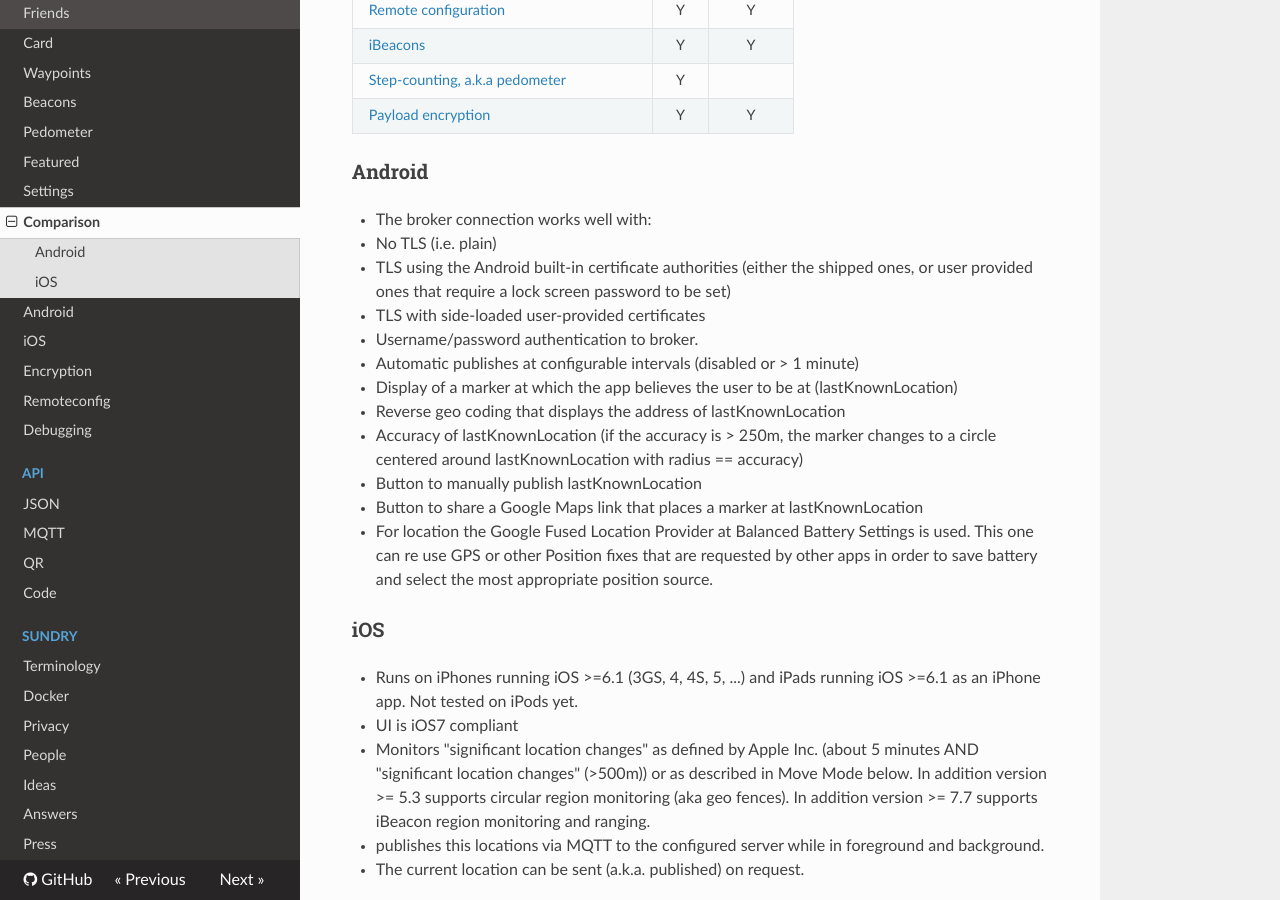
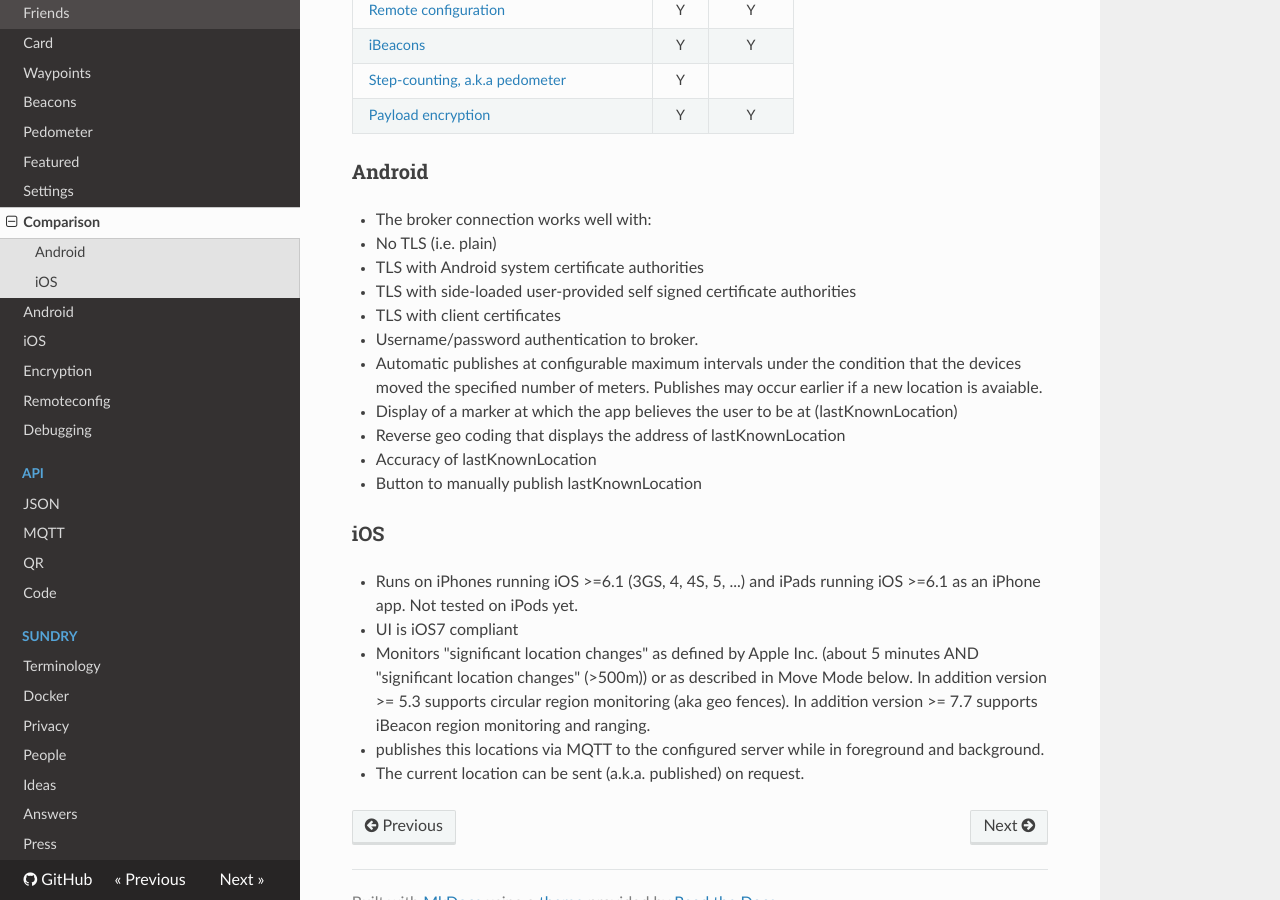
Before and after one commit to owntracks/booklet, an MkDocs documentation site: the page built from docs/features/comparison.md, in a window 1280 px wide and 900 px high, scrolled down 934 px. Built offline with MkDocs 1.6.1, drawn with Linux system fonts in a browser that asks for light colours; nearby versions of some CDN libraries; old or Windows-style settings are respelled for this version of MkDocs.

Commit message:
Update comparison.md

```diff
--- a/docs/features/comparison.md
+++ b/docs/features/comparison.md
@@ -35,29 +35,22 @@ of supported features is concernened. This table summarizes the current status.
 * The broker connection works well with:
 
   * No TLS (i.e. plain)
-  * TLS using the Android built-in certificate authorities (either the shipped
-    ones, or user provided ones that require a lock screen password to be set)
-  * TLS with side-loaded user-provided certificates
+  * TLS with Android system certificate authorities
+  * TLS with side-loaded user-provided self signed certificate authorities
+  * TLS with client certificates
   * Username/password authentication to broker.
 
-* Automatic publishes at configurable intervals (disabled or > 1 minute)
+* Automatic publishes at configurable maximum intervals under the condition that the devices moved the specified number of meters. Publishes may occur earlier if a new location is avaiable.
 
 * Display of a marker at which the app believes the user to be at
   (lastKnownLocation)
 
 * Reverse geo coding that displays the address of lastKnownLocation
 
-* Accuracy of lastKnownLocation (if the accuracy is > 250m, the marker
-  changes to a circle centered around lastKnownLocation with radius == accuracy)
+* Accuracy of lastKnownLocation
 
 * Button to manually publish lastKnownLocation
 
-* Button to share a Google Maps link that places a marker at lastKnownLocation
-
-* For location the Google Fused Location Provider at Balanced Battery
-  Settings is used. This one can re use GPS or other Position fixes that are
-  requested by other apps in order to save battery and select the most
-  appropriate position source.
 
 
 ### iOS
```
